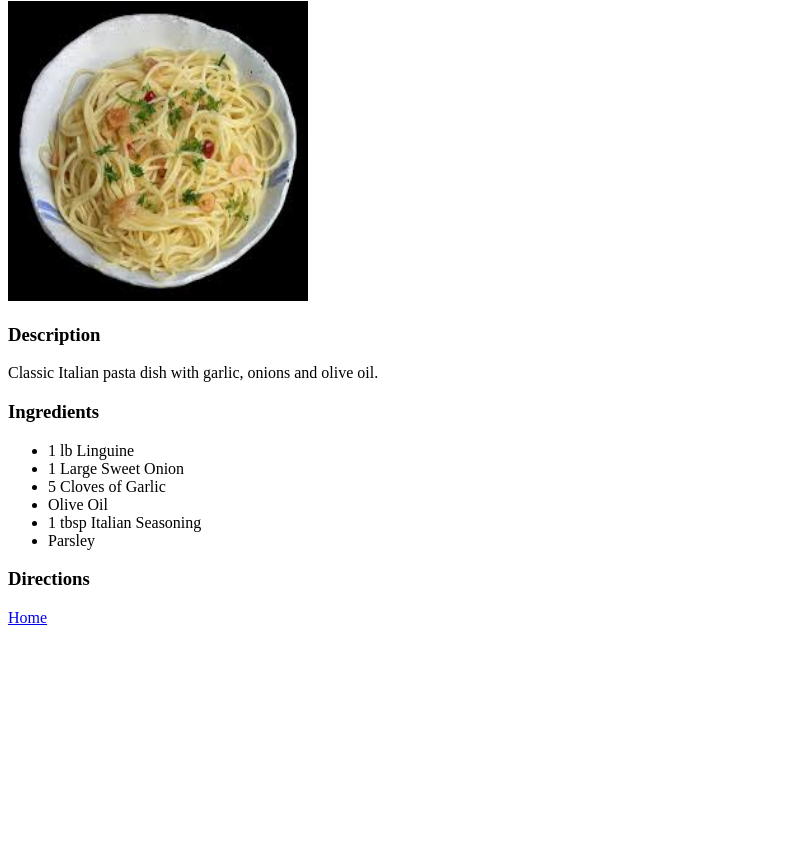
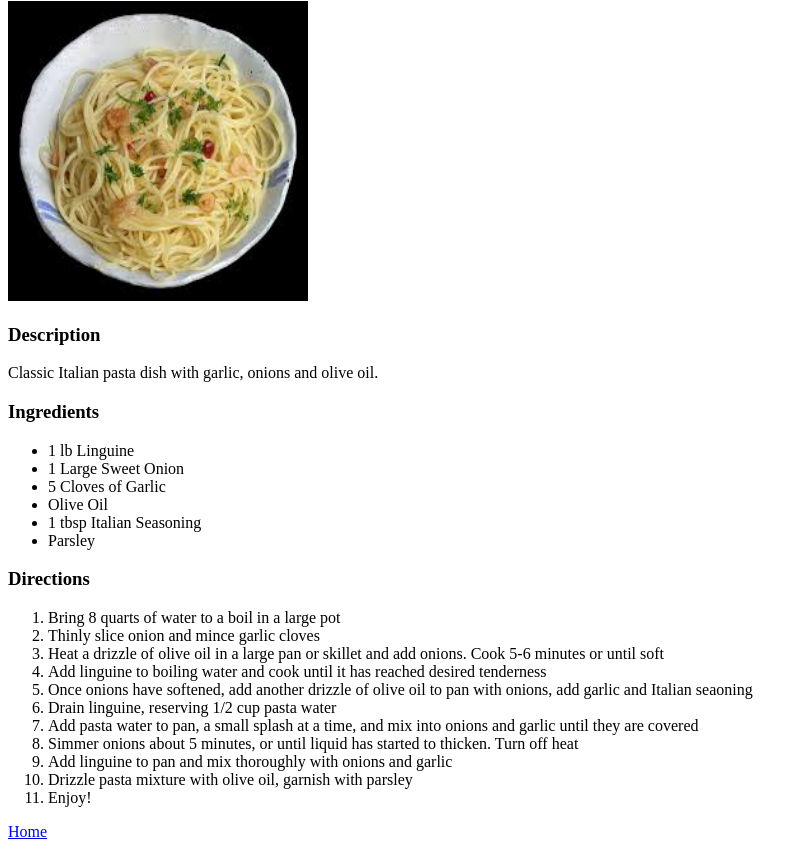
Before and after one commit to Russ733/odin-recipes, a plain HTML site: page recipes/agli-olio.html in a window 1280 px wide. Shown: the part 79-936 px from the top of the page, without its empty margins (0-808 px from the left). Before the commit the page ends 800 px from the top, so only its background shows below. Drawn offline with Linux system fonts and the light colour scheme.

Commit message:
Add directions

```diff
--- a/recipes/agli-olio.html
+++ b/recipes/agli-olio.html
@@ -26,6 +26,19 @@
         </ul>
 
     <h3>Directions</h3>
+        <ol>
+            <li>Bring 8 quarts of water to a boil in a large pot</li>
+            <li>Thinly slice onion and mince garlic cloves</li>
+            <li>Heat a drizzle of olive oil in a large pan or skillet and add onions. Cook 5-6 minutes or until soft</li>
+            <li>Add linguine to boiling water and cook until it has reached desired tenderness</li>
+            <li>Once onions have softened, add another drizzle of olive oil to pan with onions, add garlic and Italian seaoning</li>
+            <li>Drain linguine, reserving 1/2 cup pasta water</li>
+            <li>Add pasta water to pan, a small splash at a time, and mix into onions and garlic until they are covered</li>
+            <li>Simmer onions about 5 minutes, or until liquid has started to thicken. Turn off heat</li>
+            <li>Add linguine to pan and mix thoroughly with onions and garlic</li>
+            <li>Drizzle pasta mixture with olive oil, garnish with parsley</li>
+            <li>Enjoy!</li>
+        </ol>
 
     <p><a href="../index.html">Home</a></p>
 
```
